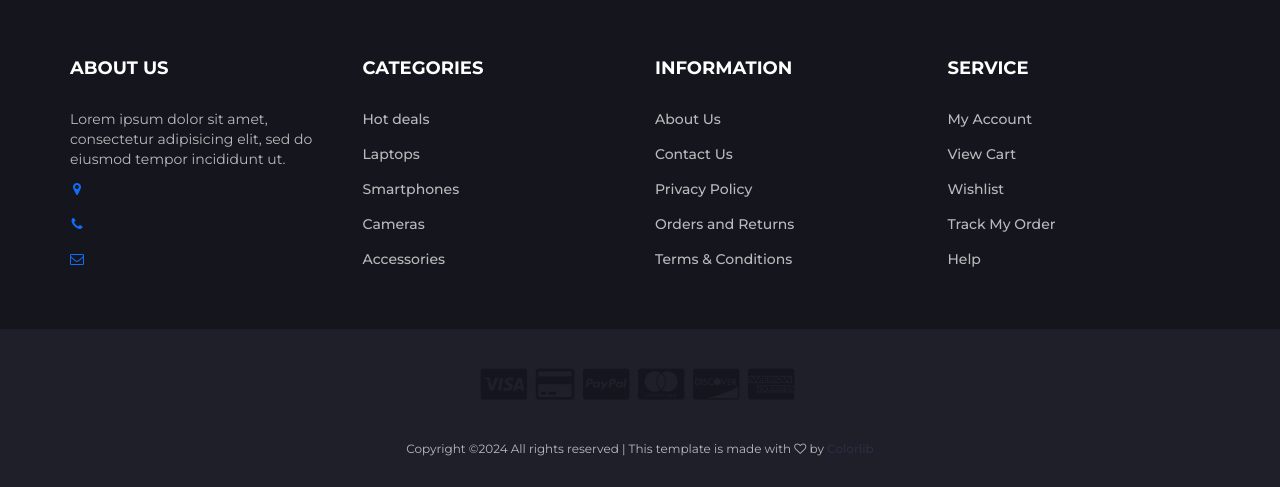
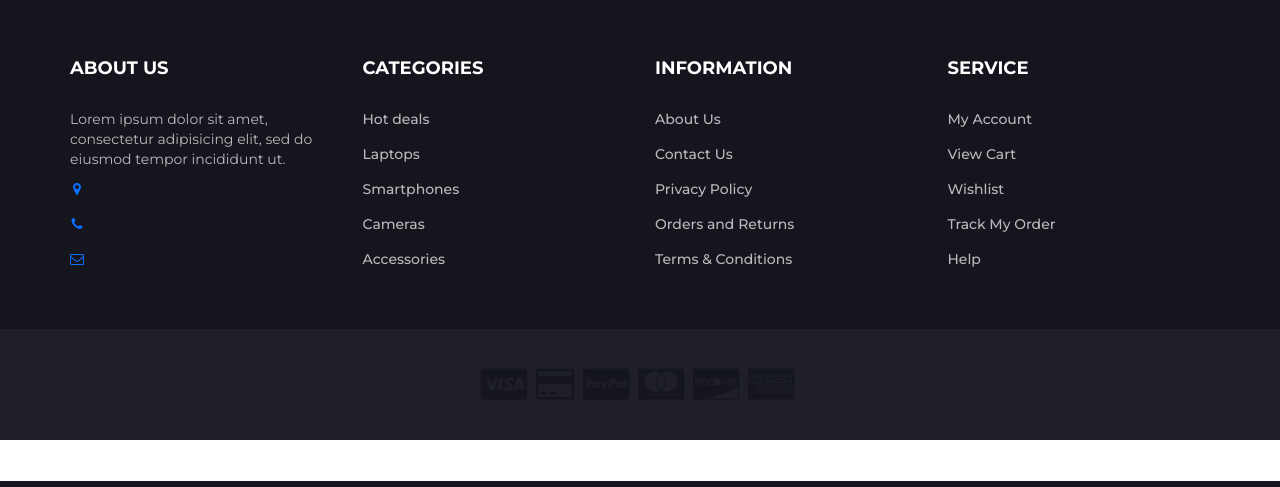
Before and after one commit to Olamideodetunde/megatech, a Django app: template etech/templates/blank.html in a window 1280 px wide. Shown: the part 319-806 px from the top of the page. Run offline with Django 4.2, Linux system fonts and the light colour scheme; the template is opened without the code that fills it, so the values that code supplies are empty; some libraries are stand-ins or nearby versions.

Commit message:
Update blank.html

```diff
--- a/etech/templates/blank.html
+++ b/etech/templates/blank.html
@@ -281,12 +281,6 @@
 								<li><a href="#"><i class="fa fa-cc-discover"></i></a></li>
 								<li><a href="#"><i class="fa fa-cc-amex"></i></a></li>
 							</ul>
-							<span class="copyright">
-								<!-- Link back to Colorlib can't be removed. Template is licensed under CC BY 3.0. -->
-								Copyright &copy;<script>document.write(new Date().getFullYear());</script> All rights reserved | This template is made with <i class="fa fa-heart-o" aria-hidden="true"></i> by <a href="https://colorlib.com" target="_blank">Colorlib</a>
-							<!-- Link back to Colorlib can't be removed. Template is licensed under CC BY 3.0. -->
-							</span>
-
 
 						</div>
 					</div>
```
